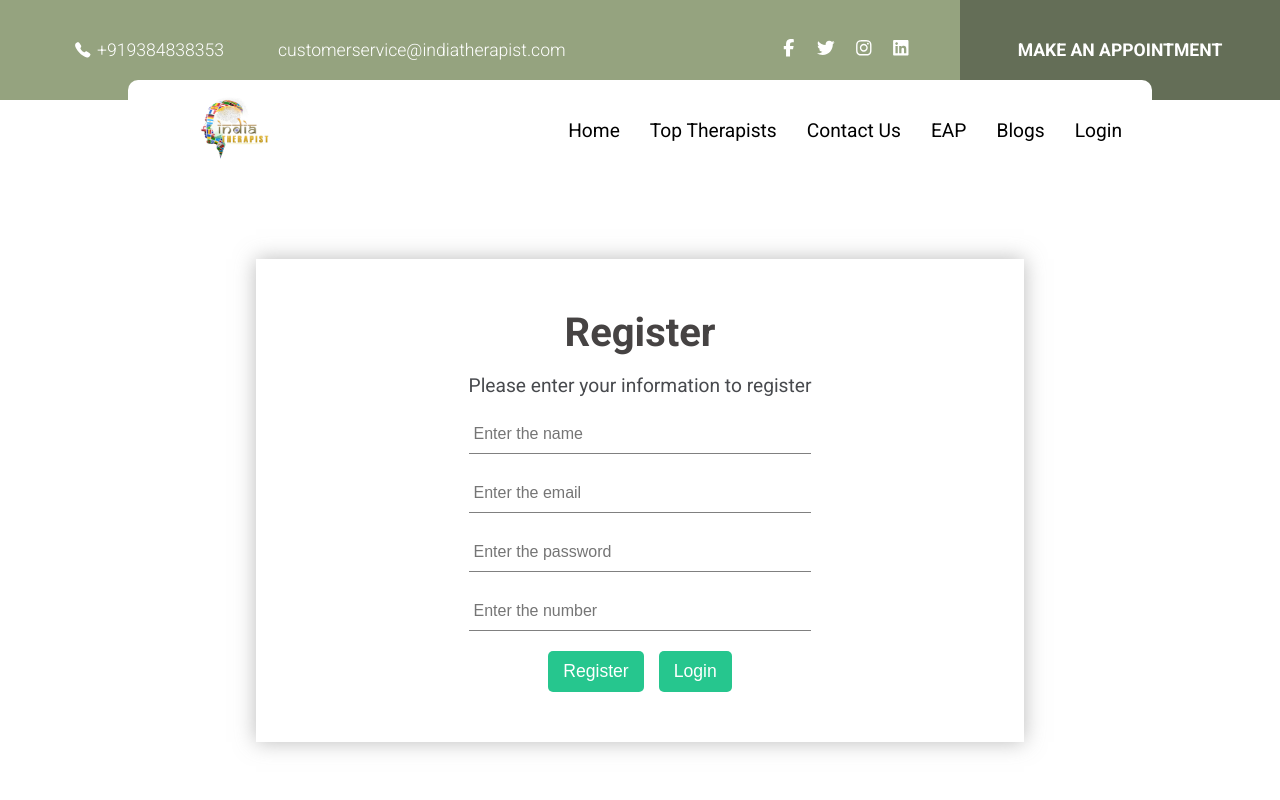
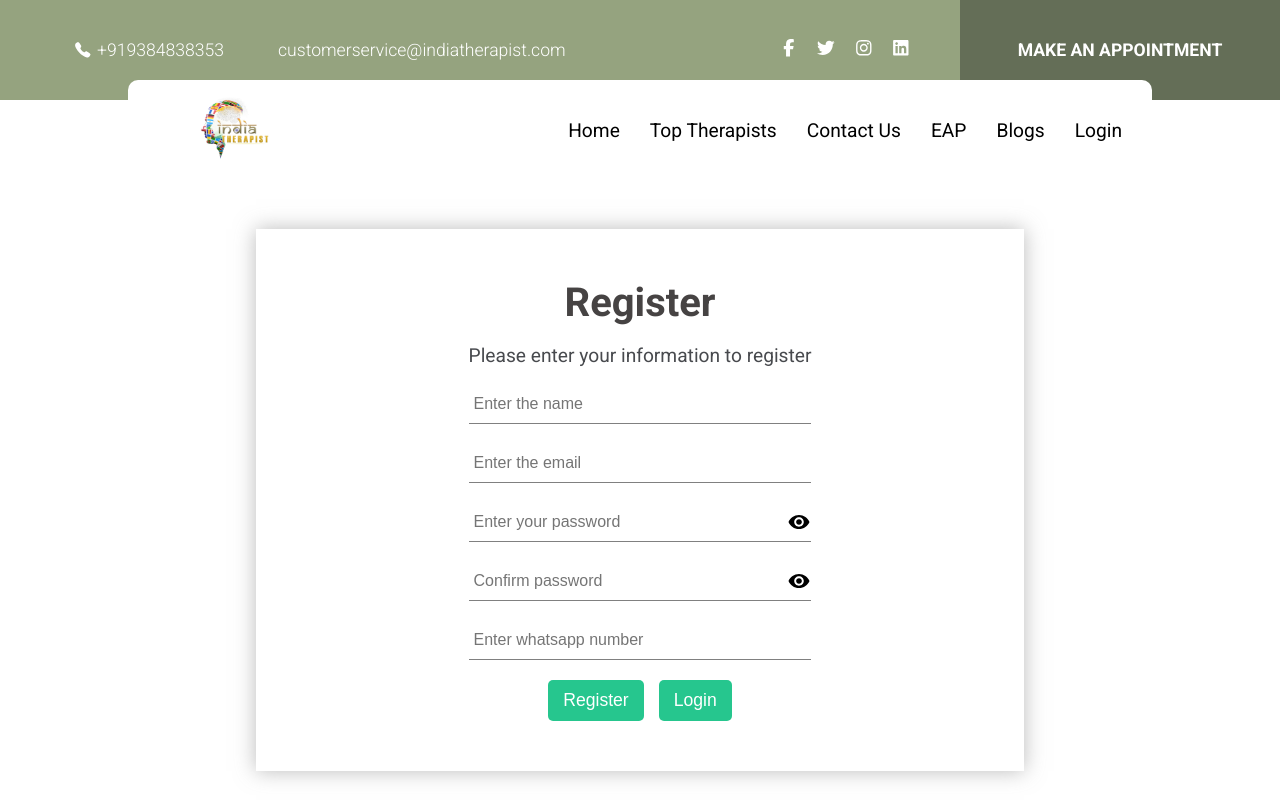
Before and after one commit to tiru-2001/indianTherapi, a React (Vite) app in the folder frontend/: page /register in a window 1280 px wide. Shown: the top 800 px of the page. Built offline with nearby package versions, Linux system fonts and the light colour scheme; a web font is replaced by a local one.

Commit message:
added changes

```diff
--- a/frontend/src/pages/login/Login.jsx
+++ b/frontend/src/pages/login/Login.jsx
@@ -6,6 +6,9 @@ import configuredUrl from "../../utils/request/request";
 import { useNavigate } from "react-router-dom";
 import { usestate } from "../../statemanagement/UseAuth";
 import { useLocation } from "react-router-dom";
+import { IoMdEye } from "react-icons/io";
+import { HiEyeOff } from "react-icons/hi";
+
 const Login = () => {
   const location = useLocation();
   const { setUser } = useContext(usestate);
@@ -13,6 +16,7 @@ const Login = () => {
   const [password, setPassword] = useState("");
   const [email, setEmail] = useState("");
   const [error, setError] = useState(null);
+  const [type, setType] = useState(false);
 
   const handleLogin = async () => {
     try {
@@ -62,18 +66,6 @@ const Login = () => {
     <section>
       <section className="app__login-container">
         <section className="app__login-subcontainer">
-          {/* <section className="left">
-            <section className="title-container">
-              <h2 className="sub_heading">
-                Unlock Your World: Sign in to Access Your Profile
-              </h2>
-              <p>
-                Get ready to dive back into your personalized experience. Sign
-                in now to unlock exclusive features tailored just for you. Your
-                profile awaits!
-              </p>
-            </section>
-          </section> */}
           <section className="right">
             <section className="app__right-subContainer">
               <section className="app__sign-title">
@@ -85,6 +77,7 @@ const Login = () => {
               </section>
               <section className="app__form">
                 <form className="form-container">
+                  <div>
                     <input
                       required
                       type="email"
@@ -94,6 +87,8 @@ const Login = () => {
                       }}
                       placeholder="Enter your email"
                     />
+                  </div>
+                  <div className="pass">
                     <input
                       required
                       value={password}
@@ -101,8 +96,24 @@ const Login = () => {
                         setPassword(e.target.value);
                       }}
                       placeholder="Enter your password"
-                    type="password"
+                      type={type ? "text" : "password"}
                     />
+                    {type ? (
+                      <HiEyeOff
+                        className="icons"
+                        onClick={() => {
+                          setType((prev) => !prev);
+                        }}
+                      />
+                    ) : (
+                      <IoMdEye
+                        className="icons"
+                        onClick={() => {
+                          setType((prev) => !prev);
+                        }}
+                      />
+                    )}
+                  </div>
                 </form>
               </section>
 
--- a/frontend/src/pages/login/login.scss
+++ b/frontend/src/pages/login/login.scss
@@ -24,7 +24,6 @@
     }
 
     .right {
-      // border: 1px solid green;
       flex: 1;
       @include flex(row, center, space-around, 0px);
       .app__right-subContainer {
@@ -49,18 +48,27 @@
         .app__form {
           .form-container {
             @include flex(column, null, null, 20px);
-            input {
-              padding: 10px 5px;
-              border: none;
+            div {
               border-bottom: 1px solid var(--gray);
-              font-size: 1rem;
-              background-color: transparent;
-              &:focus {
-                outline: 1px solid var(--gray);
+              input {
+                width: 100%;
+                padding: 10px 5px;
                 border: none;
+                font-size: 1rem;
+                outline: none;
+                background-color: transparent;
+
+                @include break(290px) {
+                  width: 100%;
+                }
               }
-              @include break(290px) {
-                width: 100%;
+            }
+
+            .pass {
+              @include flex(row, center, null, 5px);
+              .icons {
+                font-size: 1.5rem;
+                cursor: pointer;
               }
             }
           }
@@ -75,33 +83,3 @@
     }
   }
 }
-
-// .left {
-//   border: 2px solid slateblue;
-//   flex: 1;
-//   background: url("../../assets/images/signBg.jpg") center/cover no-repeat;
-//   padding: 10px 30px;
-//   @include flex(row, center, null, 0px);
-//   @include break(600px) {
-//     flex: 1;
-//   }
-//   .title-container {
-//     h2 {
-//       color: var(--color2);
-//       text-align: start;
-//       @include break(350px) {
-//         font-size: 2rem;
-//       }
-//     }
-//     p {
-//       padding: 10px 0px;
-//       color: var(--color3);
-//       font-size: 1.2rem;
-//       font-weight: 400;
-//       @include break(350px) {
-//         font-size: 1.3rem;
-//         text-align: start;
-//       }
-//     }
-//   }
-// }
--- a/frontend/src/pages/register/Register.jsx
+++ b/frontend/src/pages/register/Register.jsx
@@ -3,6 +3,8 @@ import { useEffect, useState } from "react";
 import configuredUrl from "../../utils/request/request";
 import { Link, useNavigate } from "react-router-dom";
 import { toast } from "react-toastify";
+import { IoMdEye } from "react-icons/io";
+import { HiEyeOff } from "react-icons/hi";
 const Register = () => {
   const navigate = useNavigate();
   const [name, setName] = useState("");
@@ -10,6 +12,8 @@ const Register = () => {
   const [password, setPassword] = useState("");
   const [phone, setPhone] = useState("");
   const [error, setError] = useState(null);
+  const [confirmPass, setConfirmPass] = useState("");
+  const [type, setType] = useState(false);
 
   let passwordRegex =
     /^(?=.*[a-z])(?=.*[A-Z])(?=.*\d)(?=.*[@$!%*?&])[A-Za-z\d@$!%*?&]{8,}$/;
@@ -25,6 +29,9 @@ const Register = () => {
       }
       if (phone.length < 10) {
         er += "phone must be at least 10 characters";
+      }
+      if (password !== confirmPass) {
+        er += "Passwords and confirm Passwords are not matching";
       }
       if (er.length) {
         setError(er);
@@ -77,6 +84,7 @@ const Register = () => {
             </section>
             <section className="app__form">
               <form className="form-container">
+                <div>
                   <input
                     required
                     onChange={(e) => {
@@ -87,7 +95,8 @@ const Register = () => {
                     type="text"
                     value={name}
                   />
-
+                </div>
+                <div>
                   <input
                     required
                     onChange={(e) => {
@@ -98,28 +107,72 @@ const Register = () => {
                     type="email"
                     value={email}
                   />
+                </div>
 
+                <div className="pass">
                   <input
                     required
+                    value={password}
                     onChange={(e) => {
                       setPassword(e.target.value);
                     }}
-                  placeholder="Enter the password"
-                  id="pass"
-                  type="password"
-                  value={password}
+                    placeholder="Enter your password"
+                    type={type ? "text" : "password"}
                   />
-
+                  {type ? (
+                    <HiEyeOff
+                      className="icons"
+                      onClick={() => {
+                        setType((prev) => !prev);
+                      }}
+                    />
+                  ) : (
+                    <IoMdEye
+                      className="icons"
+                      onClick={() => {
+                        setType((prev) => !prev);
+                      }}
+                    />
+                  )}
+                </div>
+                <div className="pass">
+                  <input
+                    required
+                    value={confirmPass}
+                    onChange={(e) => {
+                      setConfirmPass(e.target.value);
+                    }}
+                    placeholder="Confirm password"
+                    type={type ? "text" : "password"}
+                  />
+                  {type ? (
+                    <HiEyeOff
+                      className="icons"
+                      onClick={() => {
+                        setType((prev) => !prev);
+                      }}
+                    />
+                  ) : (
+                    <IoMdEye
+                      className="icons"
+                      onClick={() => {
+                        setType((prev) => !prev);
+                      }}
+                    />
+                  )}
+                </div>
+                <div>
                   <input
                     required
                     onChange={(e) => {
                       setPhone(e.target.value);
                     }}
-                  placeholder="Enter the number"
+                    placeholder="Enter whatsapp number"
                     id="phone"
-                  type="number"
+                    type="tel"
                     value={phone}
                   />
+                </div>
 
                 {error && <section style={{ color: "red" }}>{error}</section>}
 
--- a/frontend/src/pages/register/register.scss
+++ b/frontend/src/pages/register/register.scss
@@ -49,18 +49,25 @@
           .form-container {
             @include flex(column, null, null, 20px);
 
+            div {
+              border-bottom: 1px solid gray;
+
               input {
                 padding: 10px 5px;
                 border: none;
-              border-bottom: 1px solid gray;
                 font-size: 1rem;
+                outline: none;
                 background-color: transparent;
                 @include break(700px) {
                   width: 100%;
                 }
-              &:focus {
-                outline: 1px solid gray;
-                border: none;
+              }
+            }
+            .pass {
+              @include flex(row, center, space-between, 10px);
+              .icons {
+                font-size: 1.5rem;
+                cursor: pointer;
               }
             }
           }
@@ -86,50 +93,3 @@
     }
   }
 }
-
-//  // // .right {
-//   flex: 1;
-//   @include flex(column, center, center, 10px);
-//   padding: 10px 30px;
-//   @include break(1200px) {
-//     width: 50%;
-//     text-align: left;
-//   }
-//   @include break(600px) {
-//     width: 100%;
-//   }
-//   .title-container {
-//     h1 {
-//       // color: var(--flower-bg);
-//       text-align: start;
-//       font-weight: 600;
-//       @include break(1200px) {
-//         text-align: left;
-//       }
-//       @include break(320px) {
-//         font-size: 2.3rem;
-//         width: 100%;
-//       }
-//       @include break(250px) {
-//         word-break: break-all;
-//       }
-//     }
-//     p {
-//       margin: 20px 0px;
-//       padding: 10px 0px;
-//       color: rgb(84, 83, 83);
-//       font-size: 1.2rem;
-
-//       font-weight: 500;
-//       @include break(700px) {
-//         font-size: 1.6rem;
-//       }
-//       @include break(320px) {
-//         font-size: 1.3rem;
-//       }
-//       @include break(250px) {
-//         word-break: break-all;
-//       }
-//     }
-//   }
-//   // }
```
Lines whose indentation alone changed are shown as unchanged.
